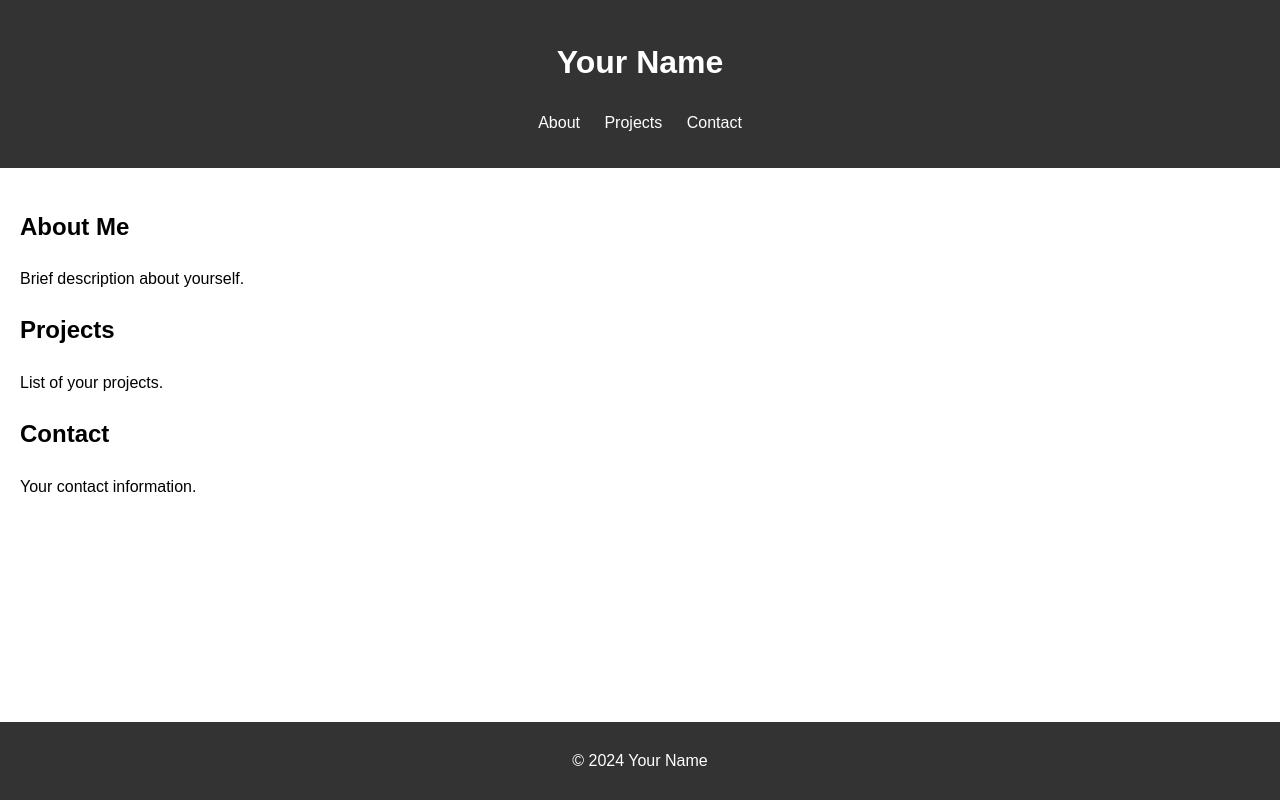
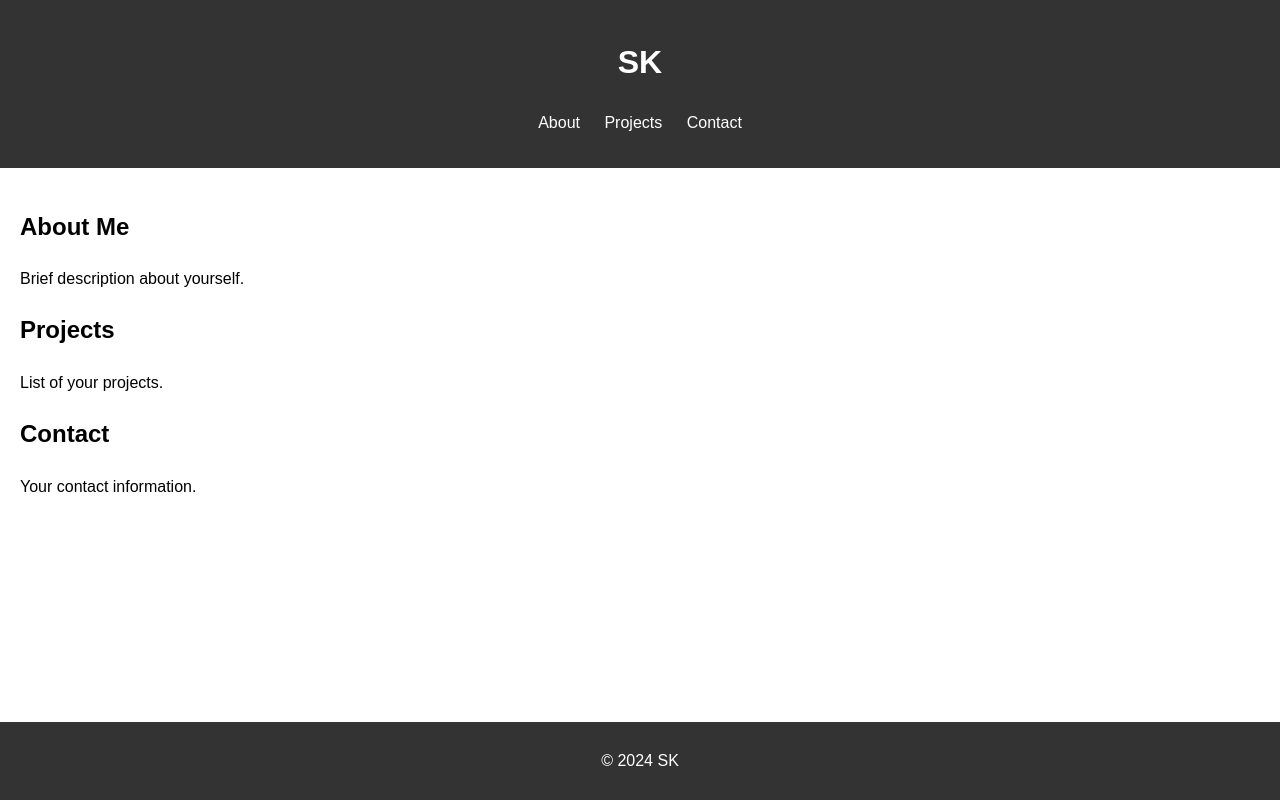
Before and after one commit to skhtlsteyr/skhtlsteyr.github.io, a plain HTML site: page index.html in a window 1280 px wide. Drawn offline with Linux system fonts and the light colour scheme.

Commit message:
Update index.html

```diff
--- a/index.html
+++ b/index.html
@@ -8,7 +8,7 @@
 </head>
 <body>
     <header>
-        <h1>Your Name</h1>
+        <h1>SK</h1>
         <nav>
             <ul>
                 <li><a href="#about">About</a></li>
@@ -32,7 +32,7 @@
         </section>
     </main>
     <footer>
-        <p>© 2024 Your Name</p>
+        <p>© 2024 SK</p>
     </footer>
 </body>
 </html>
```
